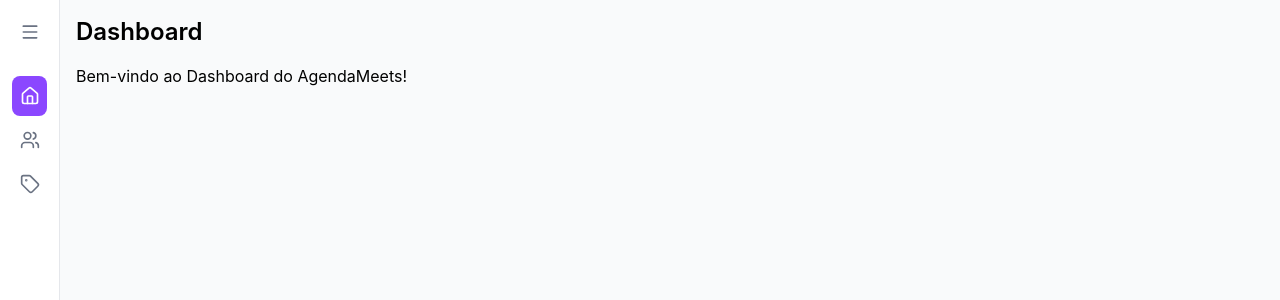
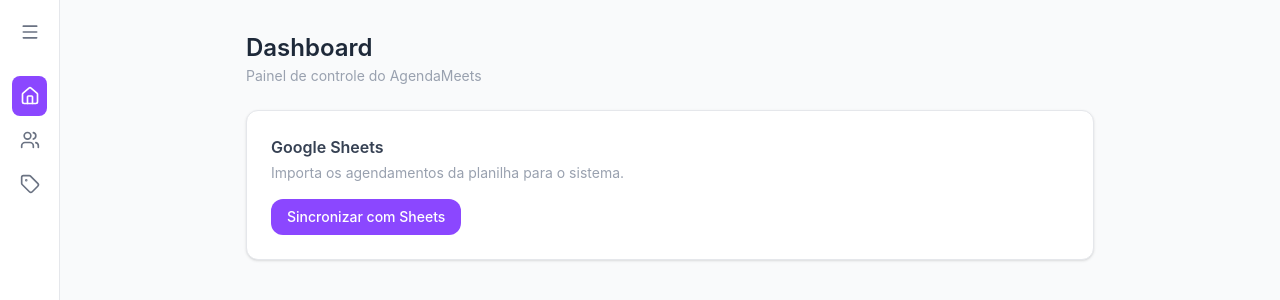
Before and after one commit to thiagocattelam/agendameets-sup-public, a Next.js app: page / in a window 1280 px wide. Shown: the top 300 px of the page. Built offline with nearby package versions, Linux system fonts and the light colour scheme; no server answers.

Commit message:
incluso botão de sincronizar com sheets

```diff
--- a/app/(home)/page.js
+++ b/app/(home)/page.js
@@ -1,13 +1,54 @@
-export const metadata = {
-  title: "AgendaMeets - Dashboard",
-  description: "Dashboard para gerenciamento de reuniões e atendentes.",
-};
+"use client";
+import { useState } from "react";
 
 export default function Home() {
+  const [status, setStatus] = useState(null);
+  const [loading, setLoading] = useState(false);
+
+  async function handleSync() {
+    setLoading(true);
+    setStatus(null);
+    try {
+      const res = await fetch("/api/sync-sheets", { method: "POST" });
+      const data = await res.json();
+      if (data.ok) {
+        setStatus({ tipo: "sucesso", mensagem: `${data.criados} criados · ${data.ignorados} ignorados` });
+      } else {
+        setStatus({ tipo: "erro", mensagem: data.error });
+      }
+    } catch {
+      setStatus({ tipo: "erro", mensagem: "Erro ao conectar com a API." });
+    } finally {
+      setLoading(false);
+    }
+  }
+
   return (
-    <div className="p-4">
-      <h2 className="text-2xl font-semibold mb-4">Dashboard</h2>
-      <p>Bem-vindo ao Dashboard do AgendaMeets!</p>
+    <div className="max-w-4xl mx-auto px-6 py-8">
+      <div className="mb-6">
+        <h2 className="text-2xl font-semibold text-gray-800">Dashboard</h2>
+        <p className="text-sm text-gray-400 mt-0.5">Painel de controle do AgendaMeets</p>
+      </div>
+
+      <div className="bg-white rounded-xl shadow-sm border border-gray-200 p-6">
+        <h3 className="text-base font-semibold text-gray-700 mb-1">Google Sheets</h3>
+        <p className="text-sm text-gray-400 mb-4">Importa os agendamentos da planilha para o sistema.</p>
+
+        <button
+          onClick={handleSync}
+          disabled={loading}
+          className="text-white px-4 py-2 rounded-xl text-sm font-medium transition hover:opacity-90 disabled:opacity-60"
+          style={{ backgroundColor: "#8b47ff" }}
+        >
+          {loading ? "Sincronizando..." : "Sincronizar com Sheets"}
+        </button>
+
+        {status && (
+          <p className={`mt-4 text-sm ${status.tipo === "sucesso" ? "text-green-600" : "text-red-500"}`}>
+            {status.mensagem}
+          </p>
+        )}
+      </div>
     </div>
   );
 }
```
